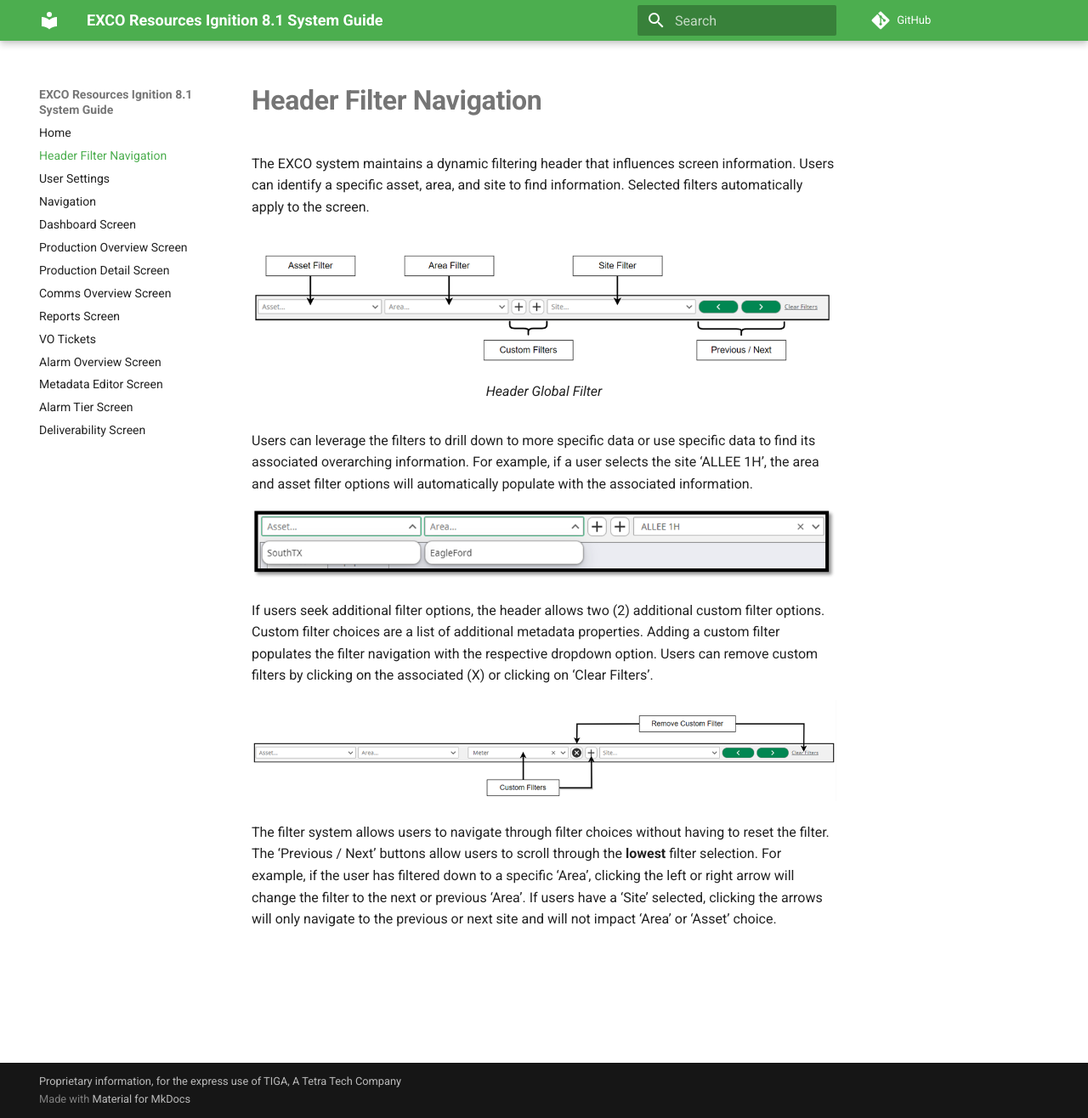
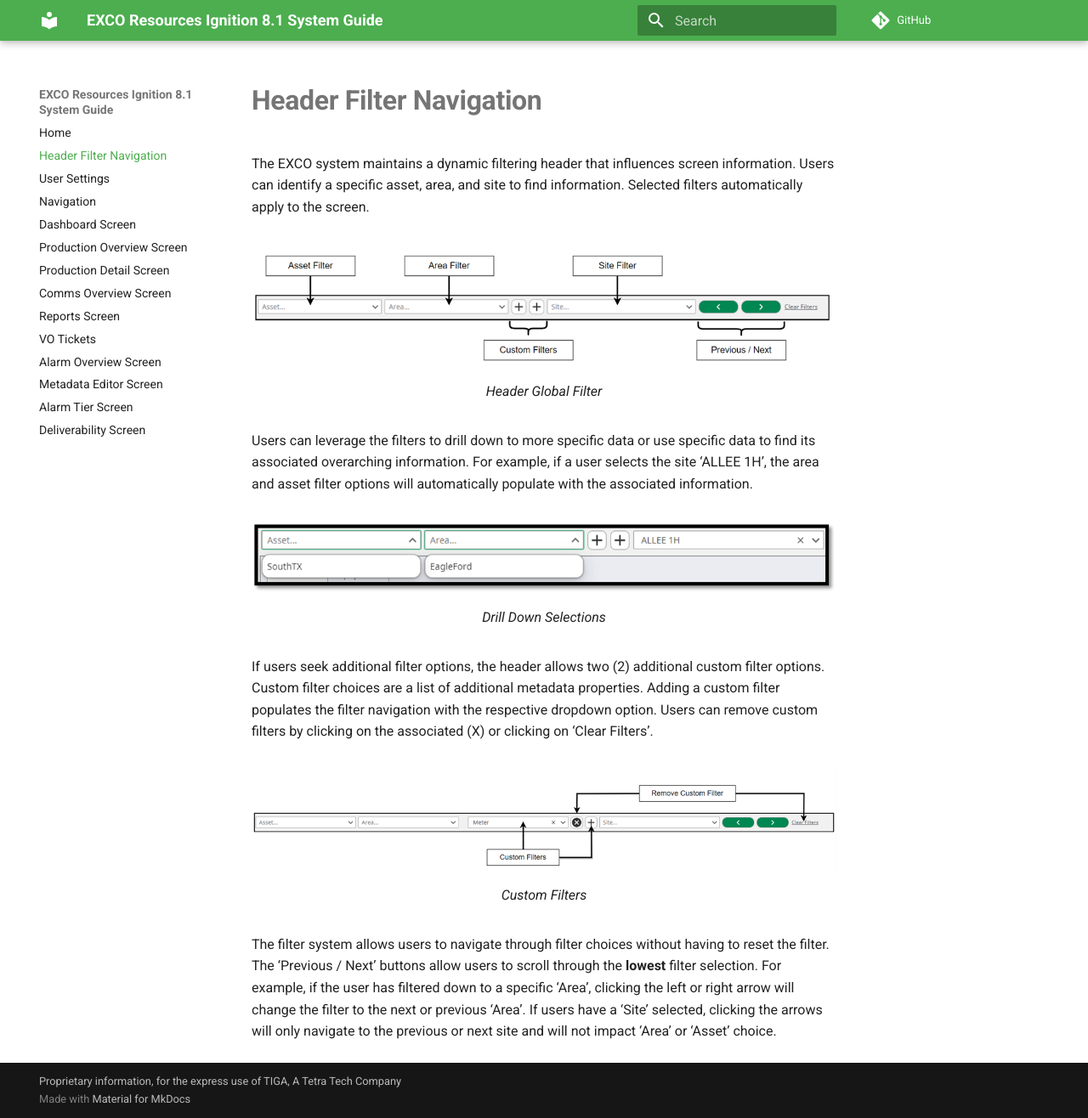
Before and after one commit to Mokrecho1/ER-8.1SystemDocumentation, an MkDocs documentation site: the page built from docs/Header Filter Navigation.md, in a window 1280 px wide and 1316 px high. Shown: the whole window at 85% size. Built offline with MkDocs 1.6.1 and Material for MkDocs 9.7.7, drawn with Linux system fonts in a browser that asks for light colours; comment, search, counter and statistics services are not loaded.

Commit message:
Update Header Filter Navigation.md

```diff
--- a/docs/Header Filter Navigation.md
+++ b/docs/Header Filter Navigation.md
@@ -9,9 +9,15 @@ Header Global Filter
 Users can leverage the filters to drill down to more specific data or use specific data to find its associated overarching information. For example, if a user selects the site ‘ALLEE 1H’, the area and asset filter options will automatically populate with the associated information.
 
 ![Image title](https://github.com/Mokrecho1/ER-8.1SystemDocumentation/blob/main/docs/Images/headerfilter2.png?raw=true)
+/// caption
+Drill Down Selections
+///
 
 If users seek additional filter options, the header allows two (2) additional custom filter options. Custom filter choices are a list of additional metadata properties. Adding a custom filter populates the filter navigation with the respective dropdown option. Users can remove custom filters by clicking on the associated (X) or clicking on ‘Clear Filters’.
 
 ![Image title](https://github.com/Mokrecho1/ER-8.1SystemDocumentation/blob/main/docs/Images/headerfilter3.png?raw=true)
+/// caption
+Custom Filters
+///
 
 The filter system allows users to navigate through filter choices without having to reset the filter. The ‘Previous / Next’ buttons allow users to scroll through the **lowest** filter selection. For example, if the user has filtered down to a specific ‘Area’, clicking the left or right arrow will change the filter to the next or previous ‘Area’. If users have a ‘Site’ selected, clicking the arrows will only navigate to the previous or next site and will not impact ‘Area’ or ‘Asset’ choice.
```
